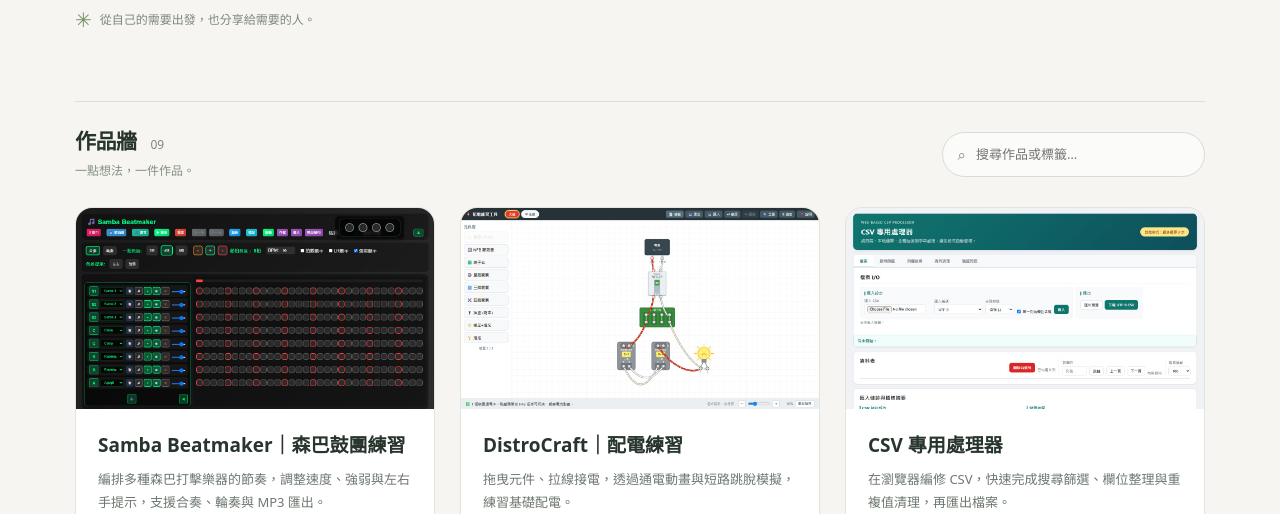
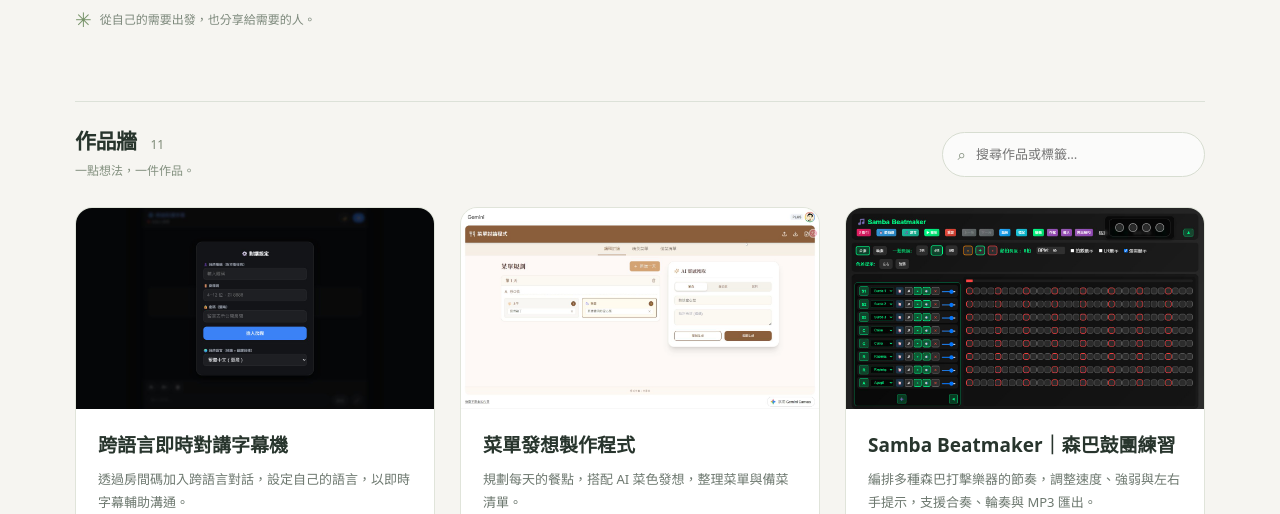
Before and after one commit to a630050/zaoyong, a plain HTML site: page index.html in a window 1280 px wide. Shown: the part 438-952 px from the top of the page. Drawn offline with Linux system fonts and the light colour scheme.

Commit message:
新增跨語言對講與菜單發想作品

```diff
--- a/index.html
+++ b/index.html
@@ -10,8 +10,8 @@
   <meta property="og:type" content="website">
   <title>造用所｜把想法，做成用得上的工具</title>
   <link rel="icon" type="image/svg+xml" href="./assets/favicon.svg">
-  <link rel="stylesheet" href="./styles.css?v=20261126-9">
-  <script src="./projects.js?v=20261126-9" defer></script>
+  <link rel="stylesheet" href="./styles.css?v=20261126-11">
+  <script src="./projects.js?v=20261126-11" defer></script>
   <script src="./app.js" defer></script>
 </head>
 <body>
--- a/projects.js
+++ b/projects.js
@@ -11,6 +11,24 @@
 //   tags: ['AI', '文字處理']
 // }
 window.ZAOYONG_PROJECTS = [
+  {
+    title: '跨語言即時對講字幕機',
+    description: '透過房間碼加入跨語言對話，設定自己的語言，以即時字幕輔助溝通。',
+    image: './assets/cross-lang-meeting.jpg',
+    imageAlt: '跨語言即時對講字幕機的暱稱、房間碼與辨識翻譯語言設定介面',
+    serviceUrl: 'https://a630050.github.io/cross_lang_meeting/',
+    sourceUrl: 'https://github.com/a630050/cross_lang_meeting',
+    tags: ['跨語溝通', '即時字幕', '語音翻譯']
+  },
+  {
+    title: '菜單發想製作程式',
+    description: '規劃每天的餐點，搭配 AI 菜色發想，整理菜單與備菜清單。',
+    image: './assets/menu-planner.jpg',
+    imageAlt: '使用者 Notion 說明頁提供的菜單討論程式畫面，含菜單規劃與 AI 靈感獲取區',
+    serviceUrl: 'https://gemini.google.com/share/dafd24b55061',
+    sourceUrl: '',
+    tags: ['菜單規劃', 'AI 發想', 'Gemini']
+  },
   {
     title: 'Samba Beatmaker｜森巴鼓團練習',
     description: '編排多種森巴打擊樂器的節奏，調整速度、強弱與左右手提示，支援合奏、輪奏與 MP3 匯出。',
```
Also changed, not shown: assets/cross-lang-meeting.jpg (added), assets/menu-planner.jpg (added), 1 other file.
